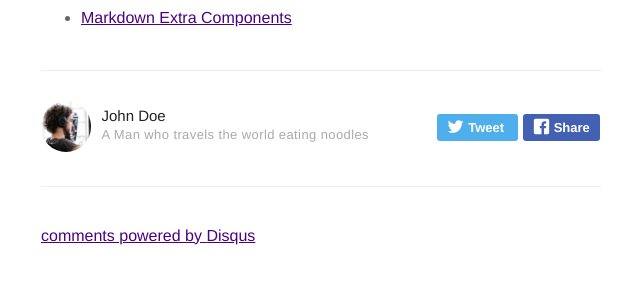
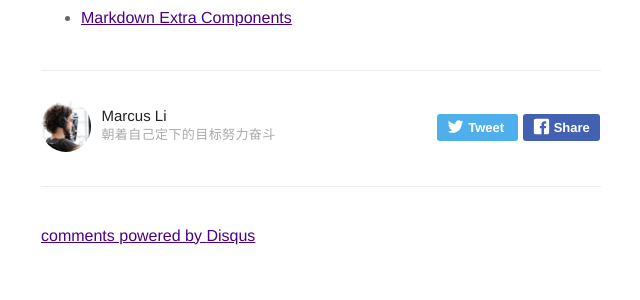
Before and after one commit to MarcusKun/MarcusKun.github.io, a Jekyll site: the page built from _posts/2016-02-24-markdown-common-elements.markdown, in a window 1280 px wide and 900 px high, scrolled down 5569 px. Shown: the part 432-732 px from the top of the window, without its empty margins (319-959 px from the left). Built offline with Jekyll 4.4.1, drawn with Linux system fonts in a browser that asks for light colours; emoji names are drawn with the system emoji font; comment, search, counter and statistics services are not loaded.

Commit message:
修改内容

```diff
--- a/_config.yml
+++ b/_config.yml
@@ -16,7 +16,7 @@ resume: true
 resume-external: true
 resume-url: https://google.com/?q=my+resume
 
-url: https://koppl.in/indigo
+url: https://marcuskun.github.io
 # your url: http://USERNAME.github.io
 
 permalink: /:title/
@@ -54,8 +54,8 @@ email: 1274662304@qq.com
 
 authors:
     johndoe:
-        name: John Doe
-        bio: A Man who travels the world eating noodles
+        name: Marcus Li
+        bio: 朝着自己定下的目标努力奋斗
         external-image: false
         picture: assets/images/profile.jpg
         twitter: johndoe
```
